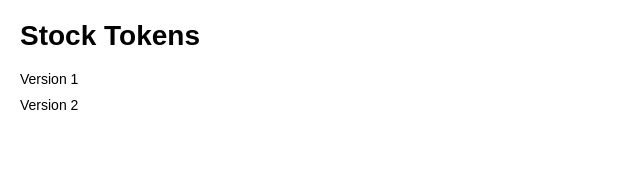
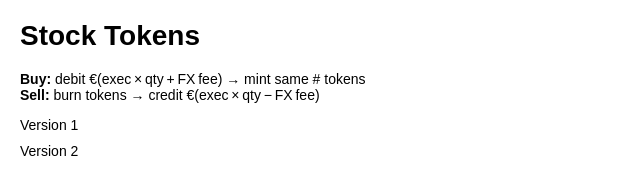
Before and after one commit to amr080/otc-stock-token-derivatives, a plain HTML site: page index.html in a window 1280 px wide. Shown: the whole page, without its empty margins (0-640 px from the left). Drawn offline with Linux system fonts and the light colour scheme.

Commit message:
Update index.html

```diff
--- a/index.html
+++ b/index.html
@@ -30,9 +30,11 @@
 </head>
 <body>
 <h1>Stock Tokens</h1>
+    <p><strong>Buy:</strong> debit €(exec × qty + FX fee) → mint same # tokens<br><strong>Sell:</strong> burn tokens → credit €(exec × qty − FX fee)</p>
     <ul>
         <li><a href="v1.html" target="_blank">Version 1</a></li>
         <li><a href="v2.html" target="_blank">Version 2</a></li>
     </ul>
+
 </body>
 </html>
```
